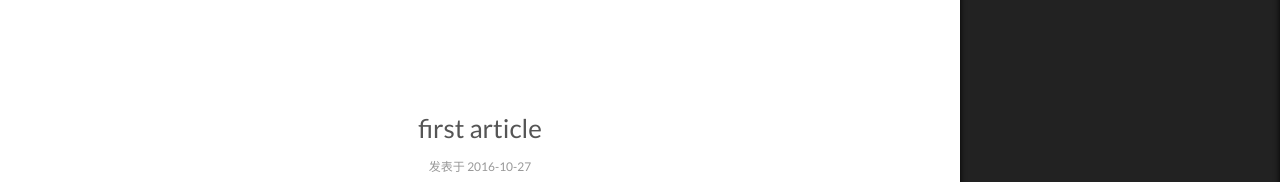
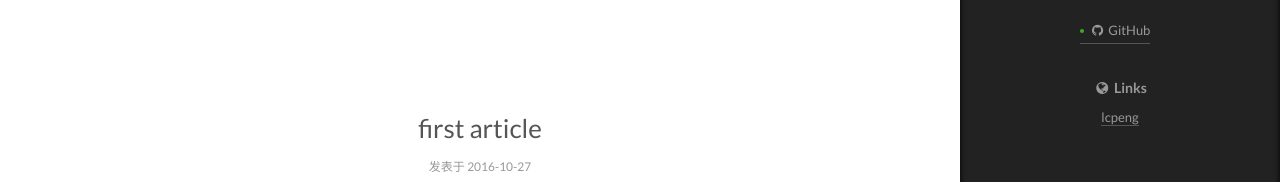
Before and after one commit to ChiefMage/ChiefMage.github.io, a plain HTML site: page index.html in a window 1280 px wide. Both pictures are taken after a click on the element 1217 px from the left and 742 px from the top of the page. Shown: the part 239-421 px from the top of the page. Drawn offline with Linux system fonts and the light colour scheme.

Commit message:
Site updated: 2016-10-29 17:01:50

```diff
--- a/css/main.css
+++ b/css/main.css
@@ -1563,7 +1563,7 @@ pre .javascript .function {
   width: 4px;
   height: 4px;
   border-radius: 50%;
-  background: #87ee4d;
+  background: #3dad25;
 }
 .links-of-blogroll {
   font-size: 13px;
--- a/index.html
+++ b/index.html
@@ -471,12 +471,37 @@
 
         <div class="links-of-author motion-element">
 
+
+              <span class="links-of-author-item">
+                <a href="https://github.com/ChiefMage" target="_blank" title="GitHub">
+
+                    <i class="fa fa-fw fa-github"></i>
+
+                  GitHub
+                </a>
+              </span>
+
+
         </div>
 
 
 
 
 
+
+          <div class="links-of-blogroll motion-element links-of-blogroll-inline">
+            <div class="links-of-blogroll-title">
+              <i class="fa  fa-fw fa-globe"></i>
+              Links
+            </div>
+            <ul class="links-of-blogroll-list">
+
+                <li class="links-of-blogroll-item">
+                  <a href="http://www.lcpeng.cn/" title="lcpeng" target="_blank">lcpeng</a>
+                </li>
+
+            </ul>
+          </div>
 
 
       </section>
```
Also changed, not shown: 2016/10/27/first-article/index.html (+25 -0 lines), 2016/10/27/hello-world/index.html (+25 -0 lines), archives/2016/10/index.html (+25 -0 lines), archives/2016/index.html (+25 -0 lines), archives/index.html (+25 -0 lines), tags/index.html (+25 -0 lines).
